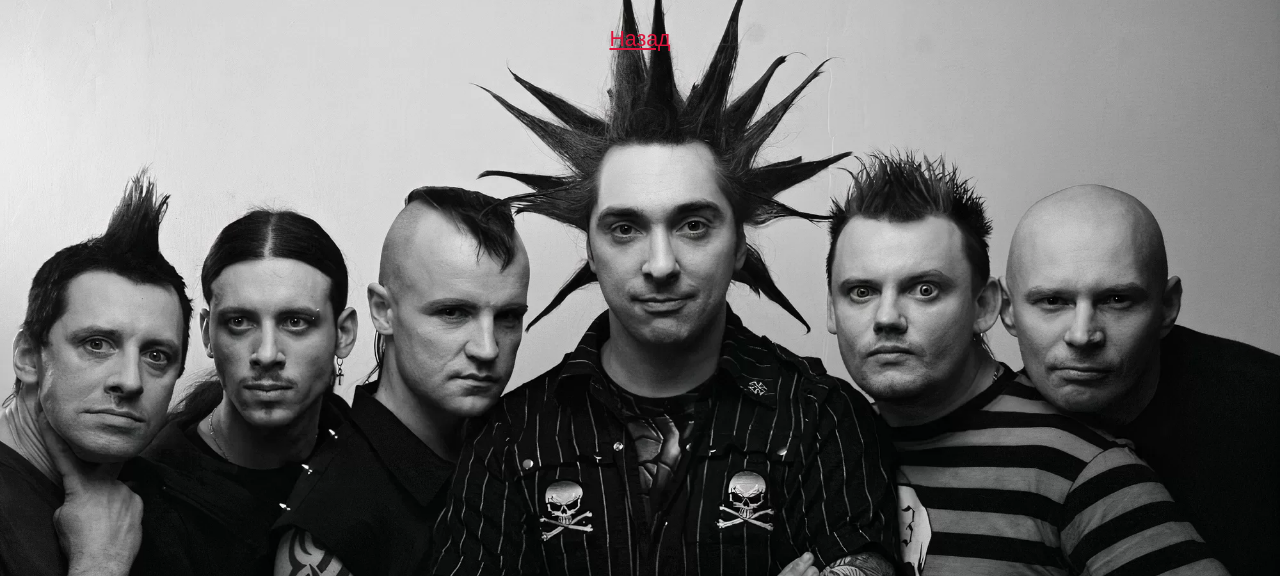
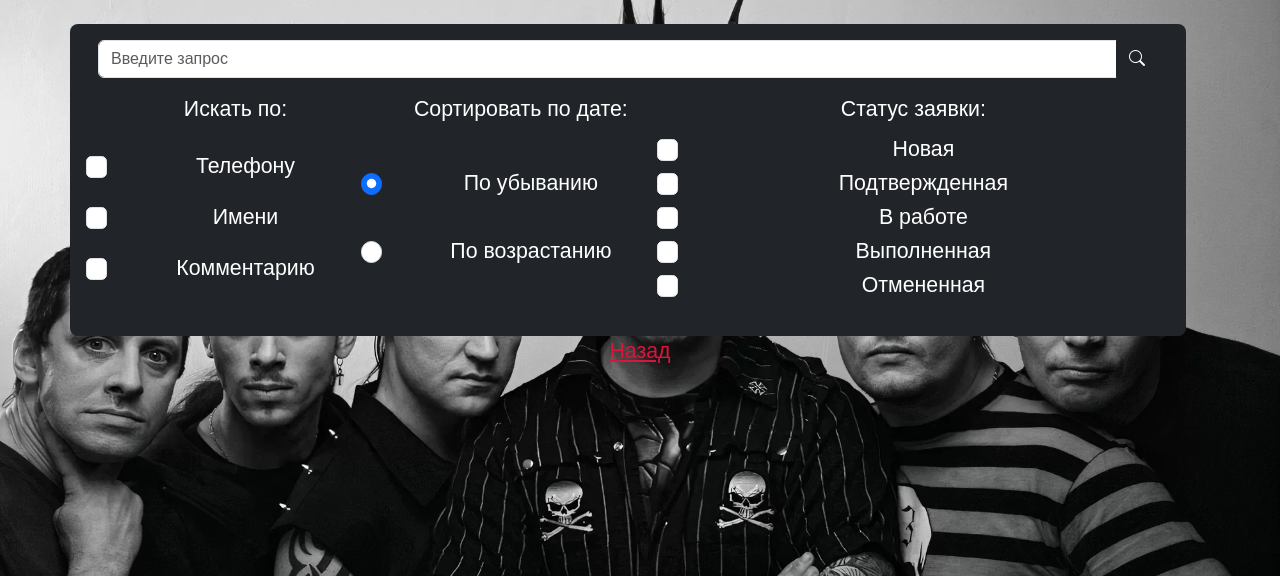
Before and after one commit to Greg-Miles/May_25, a Django app: page /orders/ in a window 1280 px wide. Shown: the part 96-672 px from the top of the page. Run offline with Django 5.2, Linux system fonts and the light colour scheme; the visitor is signed in with stand-in values (Sample User, id 1); data that the repository does not hold is empty; some web fonts are replaced.

Commit message:
hw_24: интеграция посика по заявкам

```diff
--- a/core/views.py
+++ b/core/views.py
@@ -4,6 +4,7 @@ from django.contrib import messages
 from django.contrib.auth import authenticate, login, logout
 from django.contrib.auth.decorators import login_required, user_passes_test
 from django.contrib.auth.forms import AuthenticationForm
+from django.db.models import Q
 from .forms import UserRegistrationForm, OrderForm, ReviewForm
 from core.models import *
 from django.contrib.auth.models import User
@@ -55,10 +56,50 @@ def orders_list(request):
     :param request: запрос
     :returns render: Рендер главной страницы, модифицированный для показа всех записей.
     """
+    q = request.GET.get("q")
+    search_by_phone = request.GET.get("search_by_phone", "false") == "true"
+    search_by_name  = request.GET.get("search_by_name", "false") == "true"
+    search_by_comment = request.GET.get("search_by_comment", "false") == "true"
+
+    order_by_date = request.GET.get("order_by_date", "desc")
+
+    status_not_approved = request.GET.get("status_not_approved", "false") == "true"
+    status_approved = request.GET.get("status_approved", "false") == "true"
+    status_in_progress = request.GET.get("status_in_progress", "false") == "true"
+    status_done = request.GET.get("status_done", "false") == "true"
+    status_canceled = request.GET.get("status_canceled", "false") == "true"
+
+    query = Order.objects.all()
+
+    base_q = Q()
+
+    if q:
+        if search_by_phone:
+            base_q |= Q(phone__icontains=q)
+        if search_by_name:
+            base_q |= Q(master__name__icontains=q)
+        if search_by_comment:
+            base_q |= Q(comment__icontains=q)
+
+    if order_by_date == "asc":
+        query = query.order_by("date_created")
+    else:
+        query = query.order_by("-date_created")
+
+    if status_not_approved:
+        base_q |= Q(status="not_approved")
+    if status_approved:
+        base_q |= Q(status="approved")
+    if status_in_progress:
+        base_q |= Q(status="in_progress")
+    if status_done:
+        base_q |= Q(status="done")
+    if status_canceled:
+        base_q |= Q(status="canceled")
+    orders = query.filter(base_q)
     context = {
-        "orders" : Order.objects.all(),
-        "masters" : Master.objects.all(),
-
+        "orders" : orders,
+        "title": 'Список заказов',
     }
     return render(request, "orders.html", context)
 
--- a/templates/orders.html
+++ b/templates/orders.html
@@ -1,5 +1,74 @@
 {% extends "base.html" %}
+{% block title %}
+    {{title}}
+{% endblock title %}
+
+
 {% block content %}
+<div class="container row bg-dark p-3 rounded-3">
+    <form>
+        <div class="input-group mb-3">
+            <input type="text" class="form-control" id="searchForm" aria-describedby="searchForm" placeholder="Введите запрос" name=q value="{{ request.GET.q|default:'' }}">
+            <button type="submit" class="btn btn-dark">
+                <span>
+                    <i class="bi bi-search"></i>
+                </span>
+            </button>
+        </div>
+        <div class="col d-flex">
+            <div class="row mb-3">
+                <label class="form-label">Искать по:</label>
+                <div class="form-check form-check-inline">
+                    <input class="form-check-input" type="checkbox" id="searchByPhone" name="search_by_phone" value="true" {% if request.GET.search_by_phone %} checked {% endif %}>
+                    <label class="form-check-label" for="searchByPhone">Телефону</label>
+                </div>
+                <div class="form-check form-check-inline">
+                    <input class="form-check-input" type="checkbox" id="searchByName" name="search_by_name" value="true" {% if request.GET.search_by_name %}checked{% endif%}>
+                    <label class="form-check-label" for="searchByName">Имени</label>
+                </div>
+                <div class="form-check form-check-inline">
+                    <input class="form-check-input" type="checkbox" id="searchByComment" name="search_by_comment" value="true" {% if request.GET.search_by_comment %}checked{% endif%}>
+                    <label class="form-check-label" for="searchByComment">Комментарию</label>
+                </div>
+            </div>
+            <div class="row mb-3">
+                <label class="form-label">Сортировать по дате:</label>
+                <div class="form-check form-check-inline">
+                    <input class="form-check-input" type="radio" name="order_by_date" id="orderByDesc" value="desc" {% if request.GET.order_by_date == 'desc' or not request.GET.order_by_date %}checked{% endif%}>
+                    <label class="form-check-label" for="orderByDesc">По убыванию</label>
+                </div>
+                <div class="form-check form-check-inline">
+                    <input class="form-check-input" type="radio" name="order_by_date" id="orderByAsc" value="asc"
+                    {% if request.GET.order_by_date == 'asc' %}checked{% endif%}>
+                    <label class="form-check-label" for="orderByAsc">По возрастанию</label>
+                </div>
+            </div>
+            <div class="row mb-3">
+                <label class="form-label">Статус заявки:</label>
+                <div class="form-check form-check-inline">
+                    <input class="form-check-input" type="checkbox" id="statusNotApproved" name="status_not_approved" value="true" {% if request.GET.status_not_approved %}checked{% endif%}>
+                    <label class="form-check-label" for="statusNotApproved">Новая</label>
+                </div>
+                <div class="form-check form-check-inline">
+                    <input class="form-check-input" type="checkbox" id="statusApproved" name="status_approved" value="true" {% if request.GET.status_approved %}checked{% endif%}>
+                    <label class="form-check-label" for="statusApproved">Подтвержденная</label>
+                </div>
+                <div class="form-check form-check-inline">
+                    <input class="form-check-input" type="checkbox" id="statusInProgress" name="status_in_progress" value="true" {% if request.GET.status_in_progress %}checked{% endif%}>
+                    <label class="form-check-label" for="statusInProgress">В работе</label>
+                </div>
+                <div class="form-check form-check-inline">
+                    <input class="form-check-input" type="checkbox" id="statusDone" name="status_done" value="true" {% if request.GET.status_done %}checked{% endif%}>
+                    <label class="form-check-label" for="statusDone">Выполненная</label>
+                </div>
+                <div class="form-check form-check-inline">
+                    <input class="form-check-input" type="checkbox" id="statusCanceled" name="status_canceled" value="true" {% if request.GET.status_canceled %}checked{% endif%}>
+                    <label class="form-check-label" for="statusCanceled">Отмененная</label>
+                </div>
+            </div>
+        </div>
+    </form>
+</div>
     {% for order in orders %}
         {% include "order_detail_partial.html" %}
     {% endfor %}
```
